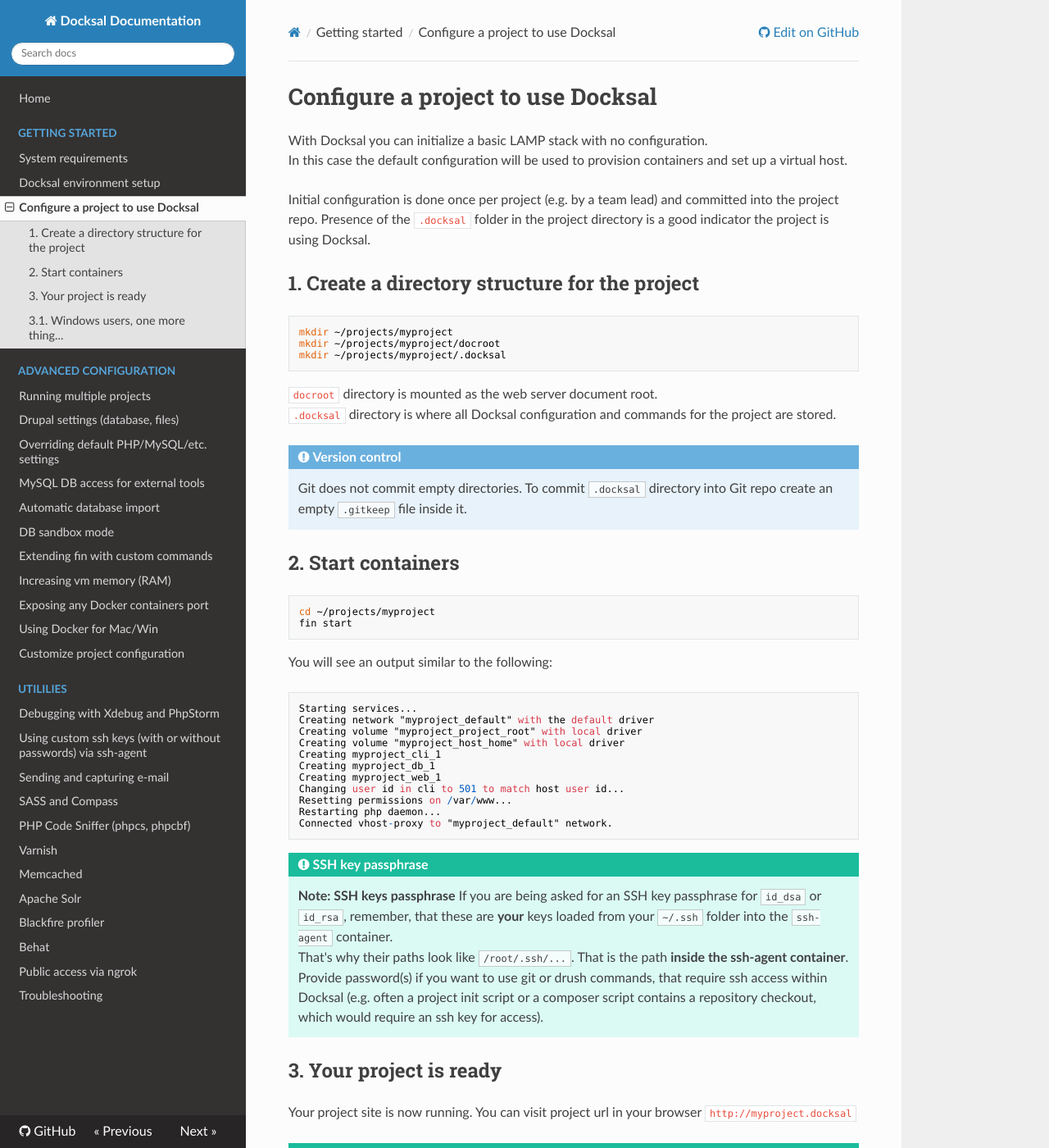
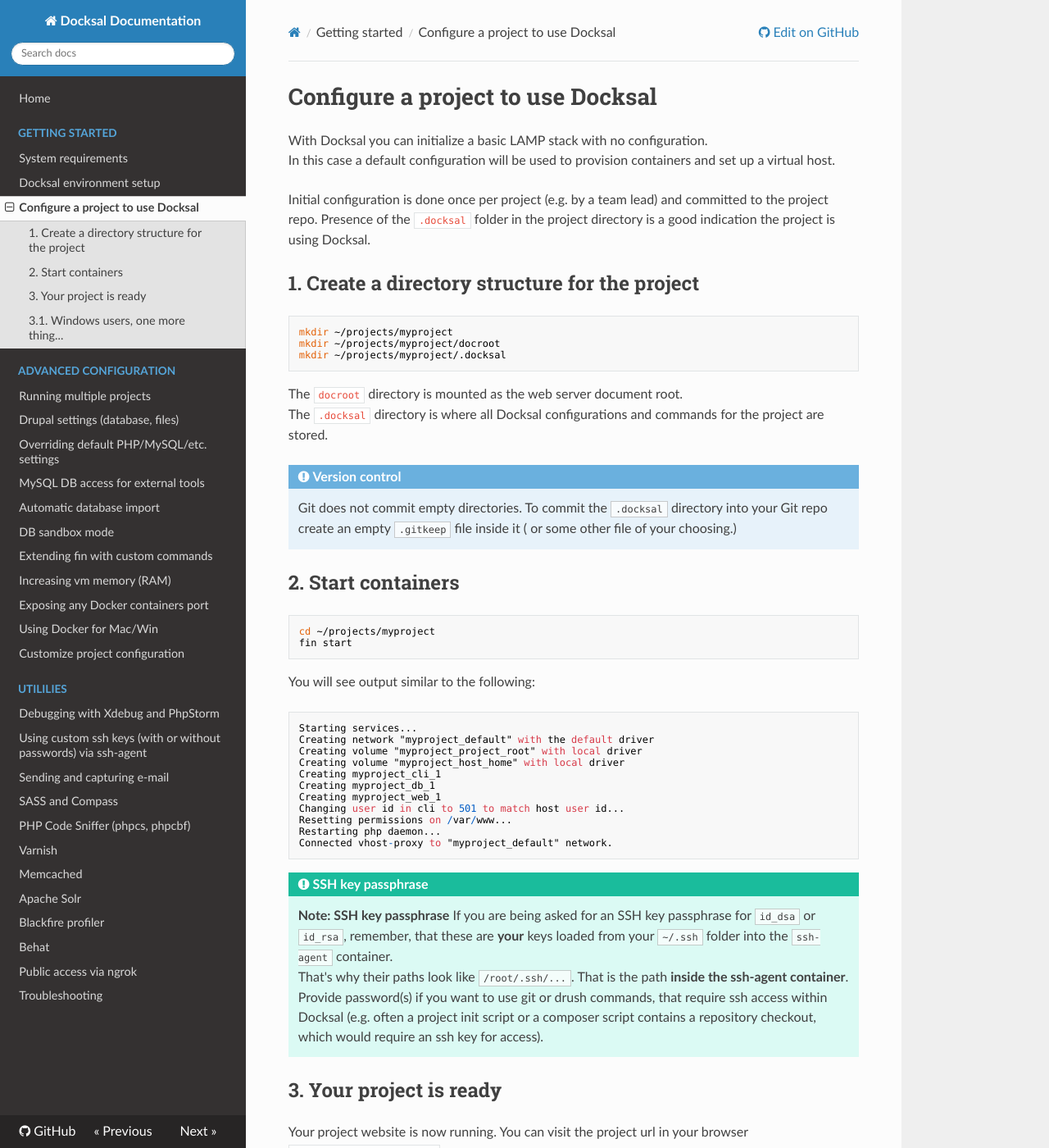
Before and after one commit to docksal/docksal, an MkDocs documentation site: the page built from docs/project-setup.md, in a window 1280 px wide and 1400 px high. Shown: the whole window at 82% size. Built offline with MkDocs 1.6.1, drawn with Linux system fonts in a browser that asks for light colours; nearby versions of some CDN libraries; old or Windows-style settings are respelled for this version of MkDocs; some of the changed text lies outside the part shown.

Commit message:
Updates to project setup doc

````diff
--- a/docs/project-setup.md
+++ b/docs/project-setup.md
@@ -1,10 +1,10 @@
 # Configure a project to use Docksal
 
 With Docksal you can initialize a basic LAMP stack with no configuration.
-In this case the default configuration will be used to provision containers and set up a virtual host.
+In this case a default configuration will be used to provision containers and set up a virtual host.
 
-Initial configuration is done once per project (e.g. by a team lead) and committed into the project repo.
-Presence of the `.docksal` folder in the project directory is a good indicator the project is using Docksal.
+Initial configuration is done once per project (e.g. by a team lead) and committed to the project repo.
+Presence of the `.docksal` folder in the project directory is a good indication the project is using Docksal.
 
 
 ## 1. Create a directory structure for the project
@@ -15,11 +15,11 @@ mkdir ~/projects/myproject/docroot
 mkdir ~/projects/myproject/.docksal
 ```
 
-`docroot` directory is mounted as the web server document root.
-`.docksal` directory is where all Docksal configuration and commands for the project are stored.
+The `docroot` directory is mounted as the web server document root.
+The `.docksal` directory is where all Docksal configurations and commands for the project are stored.
 
 !!! note "Version control"
-    Git does not commit empty directories. To commit `.docksal` directory into Git repo create an empty `.gitkeep` file inside it.
+    Git does not commit empty directories. To commit the `.docksal` directory into your Git repo create an empty `.gitkeep` file inside it ( or some other file of your choosing.)
 
 ## 2. Start containers
 
@@ -28,7 +28,7 @@ cd ~/projects/myproject
 fin start
 ```
 
-You will see an output similar to the following:
+You will see output similar to the following:
 
 ```
 Starting services...
@@ -45,7 +45,7 @@ Connected vhost-proxy to "myproject_default" network.
 ```
 
 !!! tip "SSH key passphrase"
-    **Note: SSH keys passphrase**
+    **Note: SSH key passphrase**
     If you are being asked for an SSH key passphrase for `id_dsa` or `id_rsa`,
     remember, that these are **your** keys loaded from your `~/.ssh` folder into the `ssh-agent` container.
     That's why their paths look like `/root/.ssh/...`. That is the path **inside the ssh-agent container**.
@@ -55,12 +55,13 @@ Connected vhost-proxy to "myproject_default" network.
 
 ## 3. Your project is ready
 
-Your project site is now running. You can visit project url in your browser `http://myproject.docksal`
+Your project website is now running. You can visit the project url in your browser `http://myproject.docksal`
 
 !!! tip "VIRTUAL HOST name"
-    By default virtual host name is equal to project folder name sans spaces and dashes, with `.docksal` domain appended to it. `myproject => myproject.docksal`
+    By default the virtual host name is equal to project folder name sans spaces and dashes, with the `.docksal` domain appended to it. `myproject => myproject.docksal`
 
 ## 3.1. Windows users, one more thing...
 
 !!! attention "Windows users need HOSTS file configuration"
-    On Windows you need to append your project to the hosts file for every project `192.168.64.100  myproject.docksal`
+    On Windows you need to add every project to the hosts file.
+    `192.168.64.100  myproject.docksal`
````
